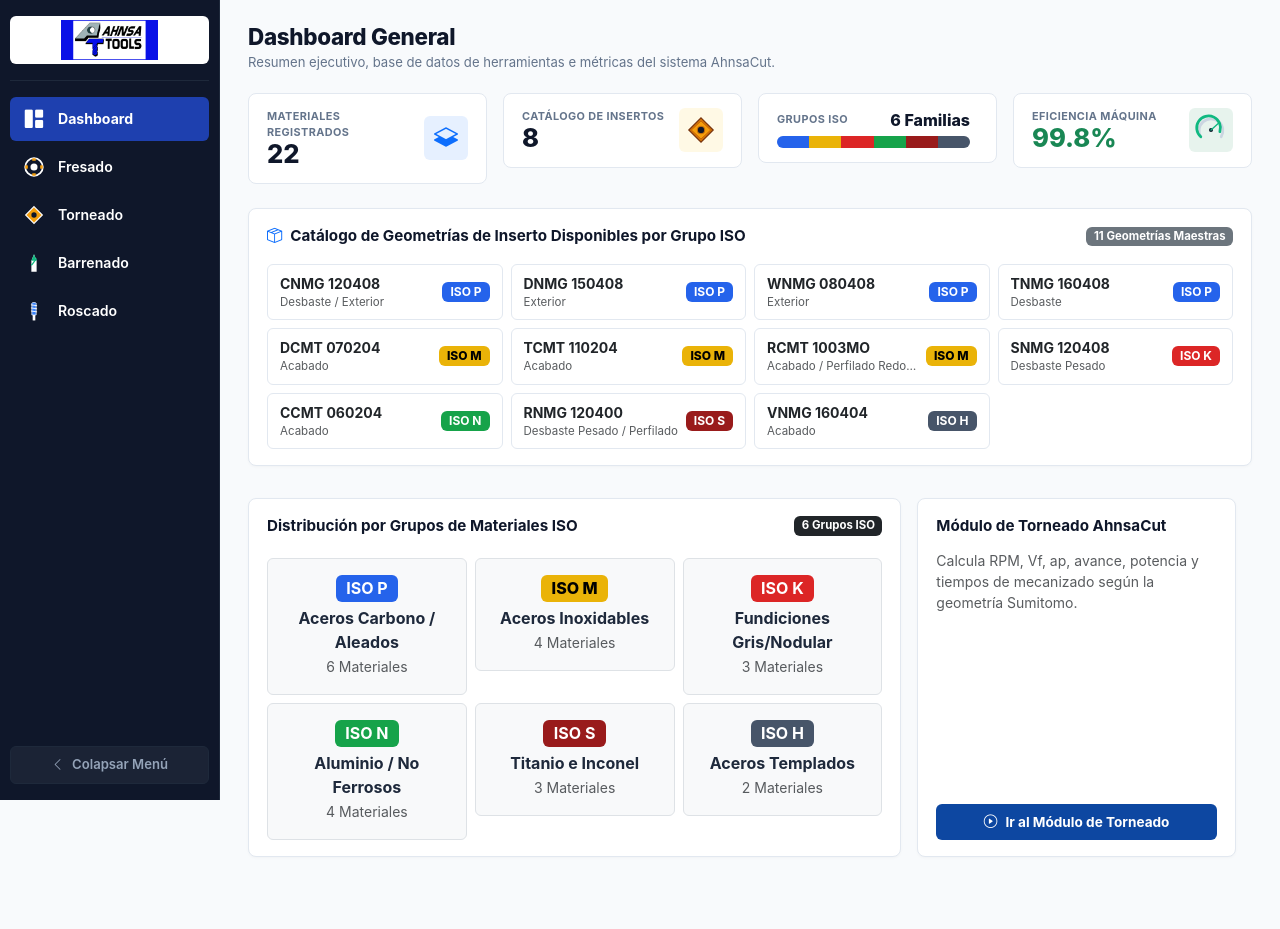
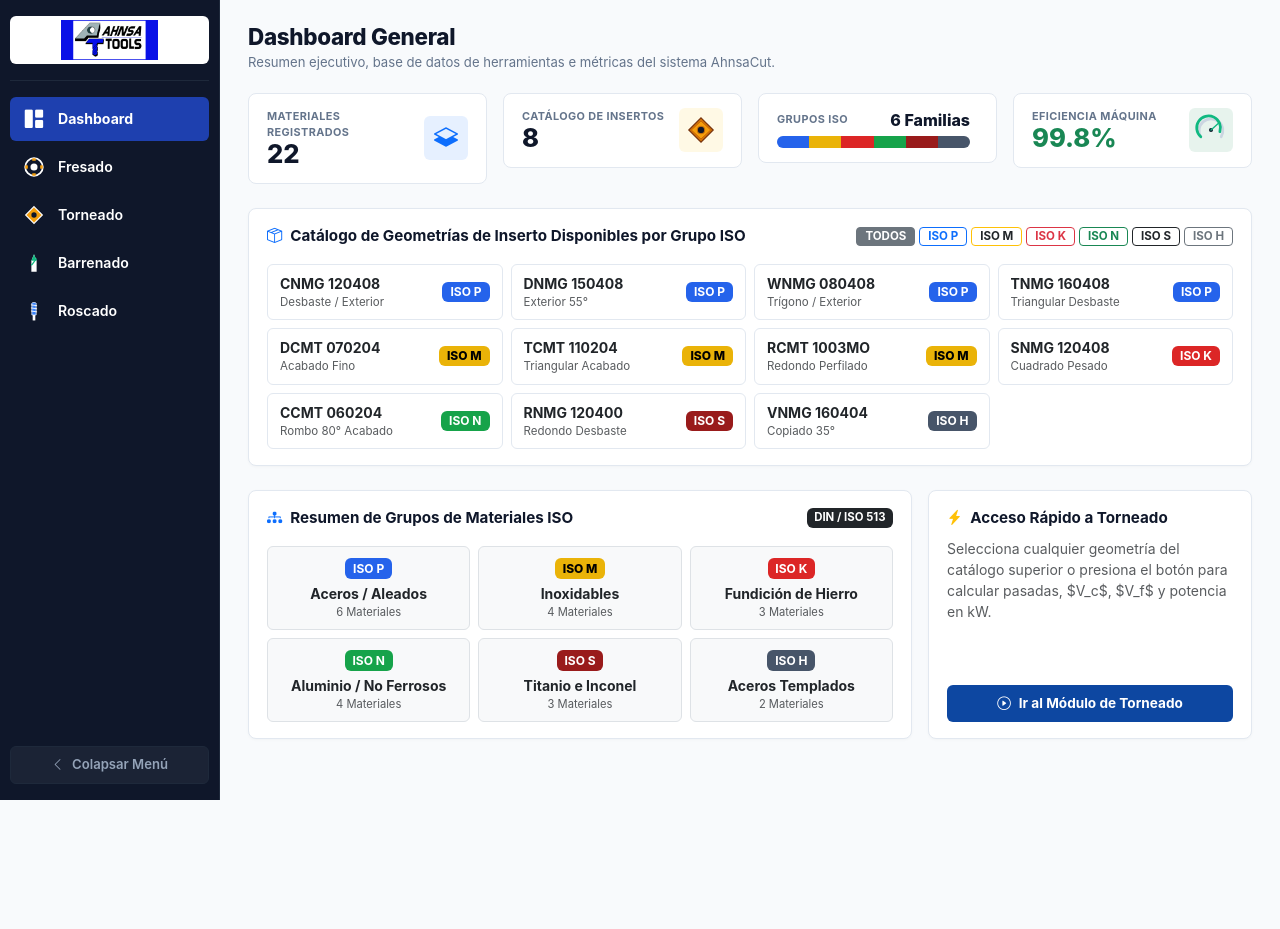
Before and after one commit to jgonzalez-lang/ahnsacut, a Flask app: page / in a window 1280 px wide. After the commit the page ends 800 px from the top, so only its background shows below. Run offline with Flask 3, Linux system fonts and the light colour scheme.

Commit message:
Update index.html

```diff
--- a/templates/index.html
+++ b/templates/index.html
@@ -220,17 +220,19 @@
             margin-bottom: 12px;
         }
 
-        /* TARJETAS DE CATÁLOGO INTEGRADAS */
+        /* TARJETAS DE CATÁLOGO INTEGRADAS CON TRANSICIÓN HOVER */
         .cat-item-card {
             background-color: #ffffff;
             border: 1px solid var(--border-color);
             border-radius: 6px;
             padding: 8px 12px;
-            transition: border-color 0.15s ease;
+            transition: all 0.2s ease;
         }
 
         .cat-item-card:hover {
             border-color: var(--brand-blue);
+            transform: translateY(-2px);
+            box-shadow: 0 4px 10px rgba(0,0,0,0.05);
         }
 
         /* CELDAS DE INFORMACIÓN GENERAL */
@@ -649,12 +651,12 @@
                     </div>
                 </div>
 
-                <!-- KPI 2: INSERTO CNMG RENDERIZADO -->
+                <!-- KPI 2: INSERTO CNMG RENDERIZADO (Métrica Sincronizada a 11) -->
                 <div class="col-md-3">
                     <div class="dash-metric-card">
                         <div>
                             <span class="info-box-label">Catálogo de Insertos</span>
-                            <span class="dash-metric-value">{{ stats.total_insertos if stats else 21 }}</span>
+                            <span class="dash-metric-value">{{ stats.total_insertos if stats else 11 }}</span>
                         </div>
                         <div class="dash-metric-icon bg-warning bg-opacity-10" title="Inserto Romboico (CNMG)">
                             <svg width="32" height="32" viewBox="0 0 100 100">
@@ -706,17 +708,28 @@
                 </div>
             </div>
 
-            <!-- CATÁLOGO COMPLETO -->
+            <!-- CATÁLOGO INTERACTIVO CON CHIPS DE FILTRO POR ISO Y REDIRECCIÓN AL CLIC -->
             <div class="row g-3 mb-4">
                 <div class="col-12">
                     <div class="ui-card">
                         <div class="ui-card-title d-flex justify-content-between align-items-center mb-3">
                             <span><i class="bi bi-box-seam me-2 text-primary"></i>Catálogo de Geometrías de Inserto Disponibles por Grupo ISO</span>
-                            <span class="badge bg-secondary">11 Geometrías Maestras</span>
-                        </div>
-
-                        <div class="row g-2">
-                            <div class="col-xl-3 col-lg-4 col-sm-6">
+
+                            <!-- Chips de Filtro por Grupo ISO -->
+                            <div class="d-flex gap-1 flex-wrap">
+                                <button type="button" class="btn btn-sm btn-outline-secondary py-0 px-2 fw-bold active" onclick="filtrarCatalogoIso('TODOS', this)" style="font-size: 0.72rem;">TODOS</button>
+                                <button type="button" class="btn btn-sm btn-outline-primary py-0 px-2 fw-bold" onclick="filtrarCatalogoIso('P', this)" style="font-size: 0.72rem;">ISO P</button>
+                                <button type="button" class="btn btn-sm btn-outline-warning text-dark py-0 px-2 fw-bold" onclick="filtrarCatalogoIso('M', this)" style="font-size: 0.72rem;">ISO M</button>
+                                <button type="button" class="btn btn-sm btn-outline-danger py-0 px-2 fw-bold" onclick="filtrarCatalogoIso('K', this)" style="font-size: 0.72rem;">ISO K</button>
+                                <button type="button" class="btn btn-sm btn-outline-success py-0 px-2 fw-bold" onclick="filtrarCatalogoIso('N', this)" style="font-size: 0.72rem;">ISO N</button>
+                                <button type="button" class="btn btn-sm btn-outline-dark py-0 px-2 fw-bold" onclick="filtrarCatalogoIso('S', this)" style="font-size: 0.72rem;">ISO S</button>
+                                <button type="button" class="btn btn-sm btn-outline-secondary py-0 px-2 fw-bold" onclick="filtrarCatalogoIso('H', this)" style="font-size: 0.72rem;">ISO H</button>
+                            </div>
+                        </div>
+
+                        <!-- Rejilla de 11 geometrías con clic interactivo directo -->
+                        <div class="row g-2" id="gridInsertosCatalogo">
+                            <div class="col-xl-3 col-lg-4 col-sm-6 item-iso-card" data-iso="P" onclick="seleccionarInsertoDirecto('CNMG 120408')" style="cursor: pointer;">
                                 <div class="cat-item-card d-flex align-items-center justify-content-between h-100">
                                     <div class="me-2 overflow-hidden">
                                         <div class="fw-bold text-dark small text-truncate">CNMG 120408</div>
@@ -725,92 +738,102 @@
                                     <span class="badge badge-iso-p px-2 py-1 fs-7 flex-shrink-0">ISO P</span>
                                 </div>
                             </div>
-                            <div class="col-xl-3 col-lg-4 col-sm-6">
+
+                            <div class="col-xl-3 col-lg-4 col-sm-6 item-iso-card" data-iso="P" onclick="seleccionarInsertoDirecto('DNMG 150408')" style="cursor: pointer;">
                                 <div class="cat-item-card d-flex align-items-center justify-content-between h-100">
                                     <div class="me-2 overflow-hidden">
                                         <div class="fw-bold text-dark small text-truncate">DNMG 150408</div>
-                                        <small class="text-muted text-truncate d-block" style="font-size: 0.72rem;">Exterior</small>
+                                        <small class="text-muted text-truncate d-block" style="font-size: 0.72rem;">Exterior 55°</small>
                                     </div>
                                     <span class="badge badge-iso-p px-2 py-1 fs-7 flex-shrink-0">ISO P</span>
                                 </div>
                             </div>
-                            <div class="col-xl-3 col-lg-4 col-sm-6">
+
+                            <div class="col-xl-3 col-lg-4 col-sm-6 item-iso-card" data-iso="P" onclick="seleccionarInsertoDirecto('WNMG 080408')" style="cursor: pointer;">
                                 <div class="cat-item-card d-flex align-items-center justify-content-between h-100">
                                     <div class="me-2 overflow-hidden">
                                         <div class="fw-bold text-dark small text-truncate">WNMG 080408</div>
-                                        <small class="text-muted text-truncate d-block" style="font-size: 0.72rem;">Exterior</small>
+                                        <small class="text-muted text-truncate d-block" style="font-size: 0.72rem;">Trígono / Exterior</small>
                                     </div>
                                     <span class="badge badge-iso-p px-2 py-1 fs-7 flex-shrink-0">ISO P</span>
                                 </div>
                             </div>
-                            <div class="col-xl-3 col-lg-4 col-sm-6">
+
+                            <div class="col-xl-3 col-lg-4 col-sm-6 item-iso-card" data-iso="P" onclick="seleccionarInsertoDirecto('TNMG 160408')" style="cursor: pointer;">
                                 <div class="cat-item-card d-flex align-items-center justify-content-between h-100">
                                     <div class="me-2 overflow-hidden">
                                         <div class="fw-bold text-dark small text-truncate">TNMG 160408</div>
-                                        <small class="text-muted text-truncate d-block" style="font-size: 0.72rem;">Desbaste</small>
+                                        <small class="text-muted text-truncate d-block" style="font-size: 0.72rem;">Triangular Desbaste</small>
                                     </div>
                                     <span class="badge badge-iso-p px-2 py-1 fs-7 flex-shrink-0">ISO P</span>
                                 </div>
                             </div>
-                            <div class="col-xl-3 col-lg-4 col-sm-6">
+
+                            <div class="col-xl-3 col-lg-4 col-sm-6 item-iso-card" data-iso="M" onclick="seleccionarInsertoDirecto('DCMT 070204')" style="cursor: pointer;">
                                 <div class="cat-item-card d-flex align-items-center justify-content-between h-100">
                                     <div class="me-2 overflow-hidden">
                                         <div class="fw-bold text-dark small text-truncate">DCMT 070204</div>
-                                        <small class="text-muted text-truncate d-block" style="font-size: 0.72rem;">Acabado</small>
+                                        <small class="text-muted text-truncate d-block" style="font-size: 0.72rem;">Acabado Fino</small>
                                     </div>
                                     <span class="badge badge-iso-m px-2 py-1 fs-7 flex-shrink-0">ISO M</span>
                                 </div>
                             </div>
-                            <div class="col-xl-3 col-lg-4 col-sm-6">
+
+                            <div class="col-xl-3 col-lg-4 col-sm-6 item-iso-card" data-iso="M" onclick="seleccionarInsertoDirecto('TCMT 110204')" style="cursor: pointer;">
                                 <div class="cat-item-card d-flex align-items-center justify-content-between h-100">
                                     <div class="me-2 overflow-hidden">
                                         <div class="fw-bold text-dark small text-truncate">TCMT 110204</div>
-                                        <small class="text-muted text-truncate d-block" style="font-size: 0.72rem;">Acabado</small>
+                                        <small class="text-muted text-truncate d-block" style="font-size: 0.72rem;">Triangular Acabado</small>
                                     </div>
                                     <span class="badge badge-iso-m px-2 py-1 fs-7 flex-shrink-0">ISO M</span>
                                 </div>
                             </div>
-                            <div class="col-xl-3 col-lg-4 col-sm-6">
+
+                            <div class="col-xl-3 col-lg-4 col-sm-6 item-iso-card" data-iso="M" onclick="seleccionarInsertoDirecto('RCMT 1003MO')" style="cursor: pointer;">
                                 <div class="cat-item-card d-flex align-items-center justify-content-between h-100">
                                     <div class="me-2 overflow-hidden">
                                         <div class="fw-bold text-dark small text-truncate">RCMT 1003MO</div>
-                                        <small class="text-muted text-truncate d-block" style="font-size: 0.72rem;">Acabado / Perfilado Redondo</small>
+                                        <small class="text-muted text-truncate d-block" style="font-size: 0.72rem;">Redondo Perfilado</small>
                                     </div>
                                     <span class="badge badge-iso-m px-2 py-1 fs-7 flex-shrink-0">ISO M</span>
                                 </div>
                             </div>
-                            <div class="col-xl-3 col-lg-4 col-sm-6">
+
+                            <div class="col-xl-3 col-lg-4 col-sm-6 item-iso-card" data-iso="K" onclick="seleccionarInsertoDirecto('SNMG 120408')" style="cursor: pointer;">
                                 <div class="cat-item-card d-flex align-items-center justify-content-between h-100">
                                     <div class="me-2 overflow-hidden">
                                         <div class="fw-bold text-dark small text-truncate">SNMG 120408</div>
-                                        <small class="text-muted text-truncate d-block" style="font-size: 0.72rem;">Desbaste Pesado</small>
+                                        <small class="text-muted text-truncate d-block" style="font-size: 0.72rem;">Cuadrado Pesado</small>
                                     </div>
                                     <span class="badge badge-iso-k px-2 py-1 fs-7 flex-shrink-0">ISO K</span>
                                 </div>
                             </div>
-                            <div class="col-xl-3 col-lg-4 col-sm-6">
+
+                            <div class="col-xl-3 col-lg-4 col-sm-6 item-iso-card" data-iso="N" onclick="seleccionarInsertoDirecto('CCMT 060204')" style="cursor: pointer;">
                                 <div class="cat-item-card d-flex align-items-center justify-content-between h-100">
                                     <div class="me-2 overflow-hidden">
                                         <div class="fw-bold text-dark small text-truncate">CCMT 060204</div>
-                                        <small class="text-muted text-truncate d-block" style="font-size: 0.72rem;">Acabado</small>
+                                        <small class="text-muted text-truncate d-block" style="font-size: 0.72rem;">Rombo 80° Acabado</small>
                                     </div>
                                     <span class="badge badge-iso-n px-2 py-1 fs-7 flex-shrink-0">ISO N</span>
                                 </div>
                             </div>
-                            <div class="col-xl-3 col-lg-4 col-sm-6">
+
+                            <div class="col-xl-3 col-lg-4 col-sm-6 item-iso-card" data-iso="S" onclick="seleccionarInsertoDirecto('RNMG 120400')" style="cursor: pointer;">
                                 <div class="cat-item-card d-flex align-items-center justify-content-between h-100">
                                     <div class="me-2 overflow-hidden">
                                         <div class="fw-bold text-dark small text-truncate">RNMG 120400</div>
-                                        <small class="text-muted text-truncate d-block" style="font-size: 0.72rem;">Desbaste Pesado / Perfilado</small>
+                                        <small class="text-muted text-truncate d-block" style="font-size: 0.72rem;">Redondo Desbaste</small>
                                     </div>
                                     <span class="badge badge-iso-s px-2 py-1 fs-7 flex-shrink-0">ISO S</span>
                                 </div>
                             </div>
-                            <div class="col-xl-3 col-lg-4 col-sm-6">
+
+                            <div class="col-xl-3 col-lg-4 col-sm-6 item-iso-card" data-iso="H" onclick="seleccionarInsertoDirecto('VNMG 160404')" style="cursor: pointer;">
                                 <div class="cat-item-card d-flex align-items-center justify-content-between h-100">
                                     <div class="me-2 overflow-hidden">
                                         <div class="fw-bold text-dark small text-truncate">VNMG 160404</div>
-                                        <small class="text-muted text-truncate d-block" style="font-size: 0.72rem;">Acabado</small>
+                                        <small class="text-muted text-truncate d-block" style="font-size: 0.72rem;">Copiado 35°</small>
                                     </div>
                                     <span class="badge badge-iso-h px-2 py-1 fs-7 flex-shrink-0">ISO H</span>
                                 </div>
@@ -818,55 +841,57 @@
                         </div>
                     </div>
                 </div>
-
-                <div class="row g-3 mb-4">
+            </div>
+
+            <!-- SECCIÓN INFERIOR REORGANIZADA CON ALTURA HOMOGÉNEA -->
+            <div class="row g-3 mb-4 align-items-stretch">
                 <div class="col-lg-8">
-                        <div class="ui-card">
-                            <div class="ui-card-title d-flex justify-content-between align-items-center">
-                                <span>Distribución por Grupos de Materiales ISO</span>
-                                <span class="badge bg-dark">6 Grupos ISO</span>
-                            </div>
-                            <div class="row g-2 mt-2">
-                                <div class="col-md-4">
-                                    <div class="p-3 border rounded bg-light text-center">
-                                        <span class="badge badge-iso-p fs-6 mb-1">ISO P</span>
-                                        <div class="fw-bold">Aceros Carbono / Aleados</div>
-                                        <small class="text-muted">6 Materiales</small>
-                                    </div>
-                                </div>
-                                <div class="col-md-4">
-                                    <div class="p-3 border rounded bg-light text-center">
-                                        <span class="badge badge-iso-m fs-6 mb-1">ISO M</span>
-                                        <div class="fw-bold">Aceros Inoxidables</div>
-                                        <small class="text-muted">4 Materiales</small>
-                                    </div>
-                                </div>
-                                <div class="col-md-4">
-                                    <div class="p-3 border rounded bg-light text-center">
-                                        <span class="badge badge-iso-k fs-6 mb-1">ISO K</span>
-                                        <div class="fw-bold">Fundiciones Gris/Nodular</div>
-                                        <small class="text-muted">3 Materiales</small>
-                                    </div>
-                                </div>
-                                <div class="col-md-4">
-                                    <div class="p-3 border rounded bg-light text-center">
-                                        <span class="badge badge-iso-n fs-6 mb-1">ISO N</span>
-                                        <div class="fw-bold">Aluminio / No Ferrosos</div>
-                                        <small class="text-muted">4 Materiales</small>
-                                    </div>
-                                </div>
-                                <div class="col-md-4">
-                                    <div class="p-3 border rounded bg-light text-center">
-                                        <span class="badge badge-iso-s fs-6 mb-1">ISO S</span>
-                                        <div class="fw-bold">Titanio e Inconel</div>
-                                        <small class="text-muted">3 Materiales</small>
-                                    </div>
-                                </div>
-                                <div class="col-md-4">
-                                    <div class="p-3 border rounded bg-light text-center">
-                                        <span class="badge badge-iso-h fs-6 mb-1">ISO H</span>
-                                        <div class="fw-bold">Aceros Templados</div>
-                                        <small class="text-muted">2 Materiales</small>
+                    <div class="ui-card h-100 d-flex flex-column justify-content-between">
+                        <div class="ui-card-title d-flex justify-content-between align-items-center mb-3">
+                            <span><i class="bi bi-diagram-3-fill me-2 text-primary"></i>Resumen de Grupos de Materiales ISO</span>
+                            <span class="badge bg-dark">DIN / ISO 513</span>
+                        </div>
+                        <div class="row g-2">
+                            <div class="col-md-4 col-6">
+                                <div class="p-2 border rounded bg-light text-center">
+                                    <span class="badge badge-iso-p fs-7 mb-1">ISO P</span>
+                                    <div class="fw-bold small text-dark">Aceros / Aleados</div>
+                                    <small class="text-muted d-block" style="font-size: 0.7rem;">6 Materiales</small>
+                                </div>
+                            </div>
+                            <div class="col-md-4 col-6">
+                                <div class="p-2 border rounded bg-light text-center">
+                                    <span class="badge badge-iso-m fs-7 mb-1">ISO M</span>
+                                    <div class="fw-bold small text-dark">Inoxidables</div>
+                                    <small class="text-muted d-block" style="font-size: 0.7rem;">4 Materiales</small>
+                                </div>
+                            </div>
+                            <div class="col-md-4 col-6">
+                                <div class="p-2 border rounded bg-light text-center">
+                                    <span class="badge badge-iso-k fs-7 mb-1">ISO K</span>
+                                    <div class="fw-bold small text-dark">Fundición de Hierro</div>
+                                    <small class="text-muted d-block" style="font-size: 0.7rem;">3 Materiales</small>
+                                </div>
+                            </div>
+                            <div class="col-md-4 col-6">
+                                <div class="p-2 border rounded bg-light text-center">
+                                    <span class="badge badge-iso-n fs-7 mb-1">ISO N</span>
+                                    <div class="fw-bold small text-dark">Aluminio / No Ferrosos</div>
+                                    <small class="text-muted d-block" style="font-size: 0.7rem;">4 Materiales</small>
+                                </div>
+                            </div>
+                            <div class="col-md-4 col-6">
+                                <div class="p-2 border rounded bg-light text-center">
+                                    <span class="badge badge-iso-s fs-7 mb-1">ISO S</span>
+                                    <div class="fw-bold small text-dark">Titanio e Inconel</div>
+                                    <small class="text-muted d-block" style="font-size: 0.7rem;">3 Materiales</small>
+                                </div>
+                            </div>
+                            <div class="col-md-4 col-6">
+                                <div class="p-2 border rounded bg-light text-center">
+                                    <span class="badge badge-iso-h fs-7 mb-1">ISO H</span>
+                                    <div class="fw-bold small text-dark">Aceros Templados</div>
+                                    <small class="text-muted d-block" style="font-size: 0.7rem;">2 Materiales</small>
                                 </div>
                             </div>
                         </div>
@@ -874,15 +899,14 @@
                 </div>
 
                 <div class="col-lg-4">
-                        <div class="ui-card d-flex flex-column justify-content-between">
+                    <div class="ui-card h-100 d-flex flex-column justify-content-between">
                         <div>
-                                <div class="ui-card-title">Módulo de Torneado AhnsaCut</div>
-                                <p class="small text-muted mb-3">Calcula RPM, Vf, ap, avance, potencia y tiempos de mecanizado según la geometría Sumitomo.</p>
-                            </div>
-                            <button onclick="mostrarPestana('torneado')" class="btn btn-calc w-100 py-2">
+                            <div class="ui-card-title mb-2"><i class="bi bi-lightning-charge-fill me-2 text-warning"></i>Acceso Rápido a Torneado</div>
+                            <p class="small text-muted mb-0">Selecciona cualquier geometría del catálogo superior o presiona el botón para calcular pasadas, $V_c$, $V_f$ y potencia en kW.</p>
+                        </div>
+                        <button onclick="mostrarPestana('torneado')" class="btn btn-calc w-100 py-2 mt-3">
                             <i class="bi bi-play-circle me-2"></i>Ir al Módulo de Torneado
                         </button>
-                        </div>
                     </div>
                 </div>
             </div>
@@ -2003,6 +2027,35 @@
             localStorage.setItem("ahnsacut_sidebar_collapsed", isCollapsed ? "true" : "false");
         }
 
+        /* FILTRADO DINÁMICO POR CHIPS ISO EN EL DASHBOARD */
+        function filtrarCatalogoIso(grupoIso, btnElement) {
+            var btns = btnElement.parentElement.querySelectorAll("button");
+            btns.forEach(b => b.classList.remove("active"));
+            btnElement.classList.add("active");
+
+            var items = document.querySelectorAll("#gridInsertosCatalogo .item-iso-card");
+            items.forEach(function(item) {
+                var isoCard = item.getAttribute("data-iso");
+                if (grupoIso === "TODOS" || isoCard === grupoIso) {
+                    item.style.display = "block";
+                } else {
+                    item.style.display = "none";
+                }
+            });
+        }
+
+        /* REDIRECCIÓN DIRECTA AL MÓDULO DE TORNEADO AL HACER CLIC EN UN INSERTO */
+        function seleccionarInsertoDirecto(codigoInserto) {
+            mostrarPestana('torneado');
+            var selectInserto = document.getElementById("inserto");
+            if (selectInserto) {
+                selectInserto.value = codigoInserto;
+                if (typeof actualizarValoresEnVivo === "function") {
+                    actualizarValoresEnVivo();
+                }
+            }
+        }
+
         function getValSeguro(id) {
             var el = document.getElementById(id);
             return (el && el.value !== undefined && el.value !== null) ? el.value.toString().trim() : "";
```
Lines whose indentation alone changed are shown as unchanged.
